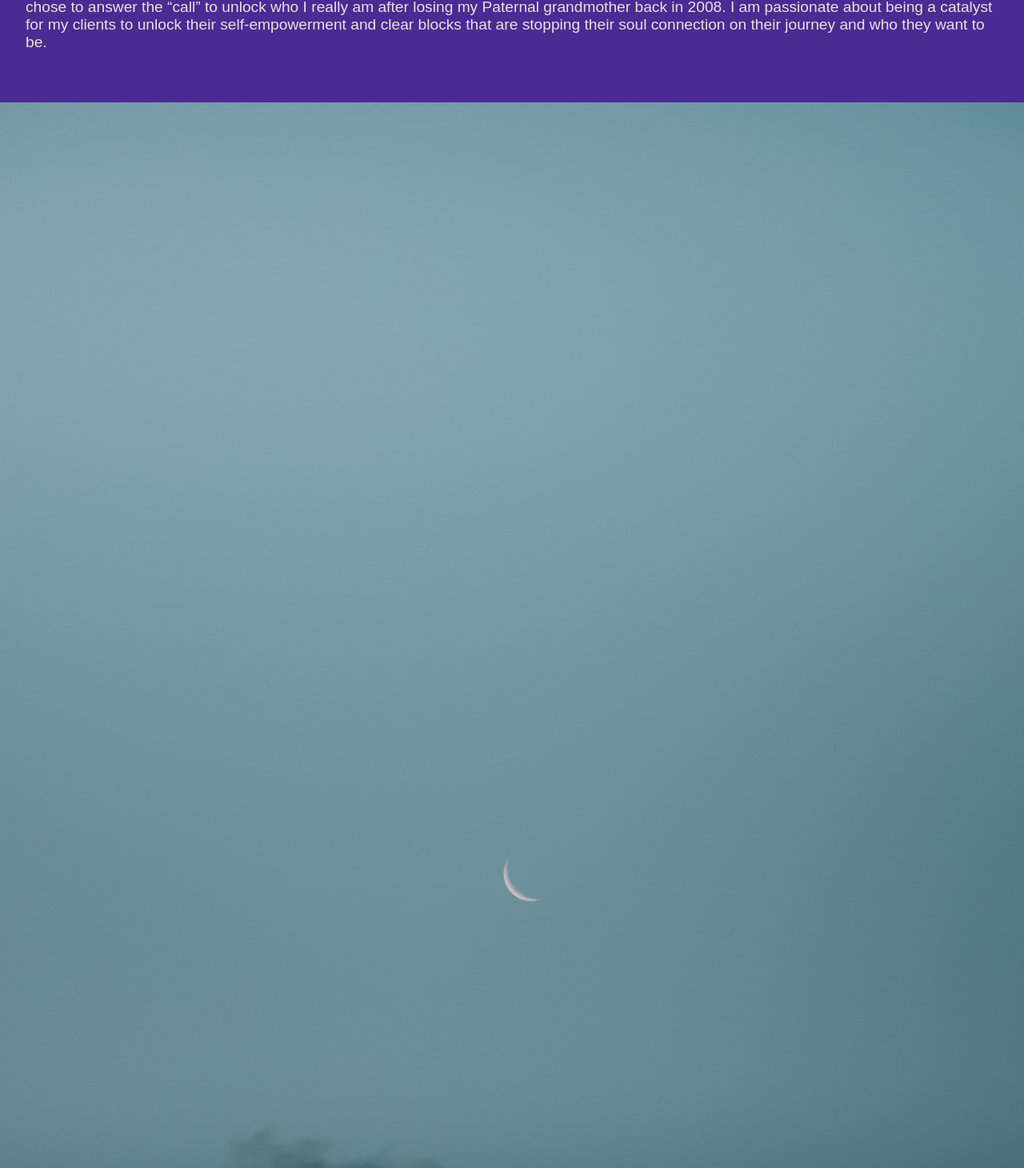
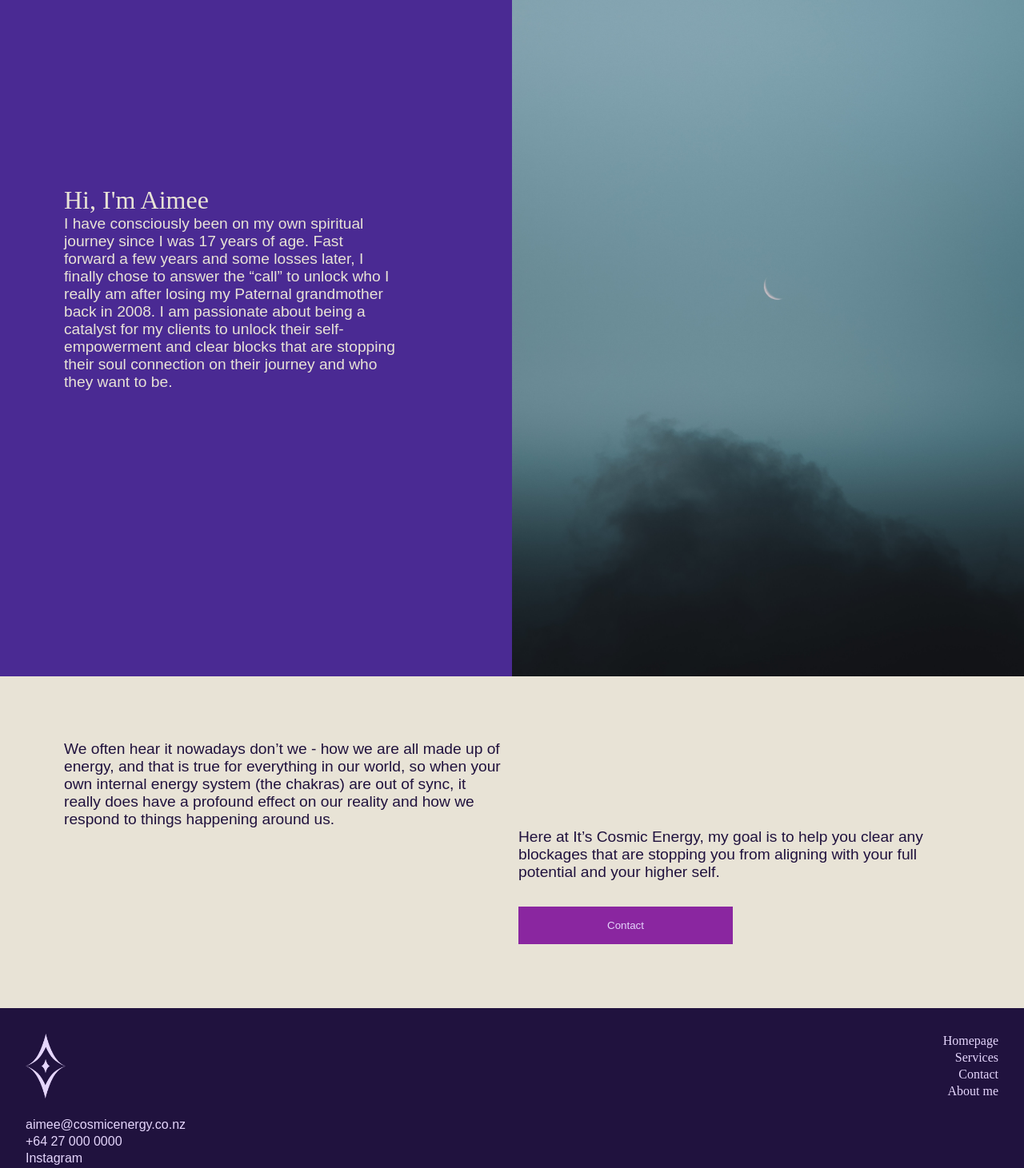
Before and after one commit to deshandeshandeshan/cosmicenergywithaimee, a React (Create React App) app in the folder client/: page /aboutme in a window 1280 px wide. Shown: the part 1058-2519 px from the top of the page at 80% size. Built offline with nearby package versions, Linux system fonts and the light colour scheme; a web font is replaced by a local one.

Commit message:
Css styling for contact and about me pages complete for tablet responsiveness

```diff
--- a/client/src/components/AboutMe.css
+++ b/client/src/components/AboutMe.css
@@ -1,4 +1,4 @@
-.aboutMeFirstSection {
+.aboutMeSectionOne {
 background-color: #4A2A93;
 color: #E8E3D6;
 }
@@ -8,7 +8,7 @@ background-color: #E8E3D6;
 color: #20123E;
 }
 
-.aboutMeSectionPadding {
+.aboutMeSectionPadding, .aboutMeIntroductionPadding {
     padding: 4rem 2rem;
 }
 
@@ -19,3 +19,67 @@ color: #20123E;
 .aboutMeTextPadding {
     padding-bottom: 2rem;
 }
+
+@media only screen and (min-width: 40rem) {
+    .aboutMeSectionOne {
+        display: grid;
+        grid-template-columns: repeat(2, 50%);
+    }
+
+    .aboutMeSectionOneimage {
+        object-fit: cover;
+        max-width: 100%;
+        min-height: 100%;
+    }
+
+    /* .aboutMeSectionPadding {
+        padding: 0;
+    } */
+
+    .aboutMeIntroduction {
+        display: grid;
+        grid-template-columns: repeat(4, 1fr);
+        align-items: center;
+        min-height: 40rem;
+    }
+
+    .aboutMeIntroductionPadding {
+        padding-left: 5rem;
+        padding-right: .5rem;
+    }
+
+    .aboutMeIntroductionGridItemA {
+        grid-column-start: 1;
+        grid-column-end: 4;
+        grid-template-rows: 1;
+    }
+
+    .aboutMeGrid {
+        display: grid;
+        grid-template-columns: repeat(8, 1fr);
+        grid-template-rows: repeat(3, auto);
+        gap: 0 1rem;
+        padding: 5rem;
+    }
+
+    .aboutMeItemA {
+        grid-column-start: 1;
+        grid-column-end: 5;
+        grid-row-start: 1;
+        grid-row-end: 2;
+    }
+
+    .aboutMeItemB {
+        grid-column-start: 5;
+        grid-column-end: 9;
+        grid-row-start: 2;
+        grid-row-end: 3;
+    }
+
+    .aboutMeItemC {
+        grid-column-start: 5;
+        grid-column-end: 7;
+        grid-row-start: 3;
+        grid-row-end: 4;
+    }
+}
--- a/client/src/components/AboutMe.js
+++ b/client/src/components/AboutMe.js
@@ -11,37 +11,42 @@ const AboutMe = () => {
         alt="dreamy setting with crystals and statues"
         width="100%"
       />
-      <div className="aboutMeFirstSection aboutMeSectionPadding">
+      <div className="aboutMeSectionOne">
+        <div className="aboutMeIntroductionPadding aboutMeIntroduction">
+          <div className="aboutMeIntroductionGridItemA">
             <h1 className="firstSectionHeading">Hi, I'm Aimee</h1>
             <p className="firstSectionText">
               I have consciously been on my own spiritual journey since I was 17
               years of age. Fast forward a few years and some losses later, I
               finally chose to answer the “call” to unlock who I really am after
               losing my Paternal grandmother back in 2008. I am passionate about
-          being a catalyst for my clients to unlock their self-empowerment and
-          clear blocks that are stopping their soul connection on their journey
-          and who they want to be.
+              being a catalyst for my clients to unlock their self-empowerment
+              and clear blocks that are stopping their soul connection on their
+              journey and who they want to be.
             </p>
+          </div>
         </div>
         <img
           src={skyMoon}
           alt="ethereal sky setting with clouds and crecent moon"
-        width="100%"
+          className="aboutMeSectionOneimage"
         />
-      <div className="aboutMeSecondSection aboutMeSectionPadding">
-        <p className="secondSectionText">
+      </div>
+
+      <div className="aboutMeSecondSection aboutMeSectionPadding aboutMeGrid">
+        <p className="secondSectionText aboutMeItemA">
           We often hear it nowadays don’t we - how we are all made up of energy,
           and that is true for everything in our world, so when your own
           internal energy system (the chakras) are out of sync, it really does
           have a profound effect on our reality and how we respond to things
           happening around us.
         </p>
-        <p className="secondSectionText aboutMeTextPadding">
+        <p className="secondSectionText aboutMeTextPadding aboutMeItemB">
           Here at It’s Cosmic Energy, my goal is to help you clear any blockages
           that are stopping you from aligning with your full potential and your
           higher self.
         </p>
-        <Link to="/contact">
+        <Link to="/contact" className="aboutMeItemC">
           <button className="button aboutMeButton">Contact</button>
         </Link>
       </div>
--- a/client/src/components/Contact.css
+++ b/client/src/components/Contact.css
@@ -40,3 +40,30 @@ input {
 .inputField {
     padding: .5rem;
 }
+
+@media only screen and (min-width: 40rem) {
+    .contactGrid {
+        display: grid;
+        grid-template-columns: repeat(8, 1fr);
+        grid-template-rows: repeat(3, auto);
+        gap: 0 1rem;
+        padding: 5rem;
+    }
+
+    .contactFormItemA {
+        grid-column-start: 3;
+        grid-row-start: 1;
+    }
+
+    .contactFormItemB {
+        grid-column-start: 3;
+        grid-column-end: 7;
+        grid-row-start: 2;
+    }
+
+    .contactFormItemC {
+        grid-column-start: 3;
+        grid-column-end: 7;
+        grid-row-start: 3;
+    }
+}
--- a/client/src/components/Contact.js
+++ b/client/src/components/Contact.js
@@ -3,12 +3,14 @@ import "./Contact.css";
 const Contact = () => {
   return (
     <main>
-      <div className="contactPage">
-        <h1 className="contactHeading colourLightPurple">Contact</h1>
-        <p className="contactIntro introPadding colourLightPurple">
+      <div className="contactPage contactGrid">
+        <h1 className="contactHeading colourLightPurple contactFormItemA">
+          Contact
+        </h1>
+        <p className="contactIntro introPadding colourLightPurple contactFormItemB">
           Enquire here for a service and I’ll get in contact
         </p>
-        <form className="contactForm colourLightPurple">
+        <form className="contactForm colourLightPurple contactFormItemC">
           <label for="name">Name:</label>
           <input
             className="formMargin inputField"
--- a/client/src/components/Homepage.css
+++ b/client/src/components/Homepage.css
@@ -3,6 +3,11 @@
     grid-template-columns: repeat(4, 1fr);
     gap: 0 1rem;
     padding: 0 2rem;
+}
+
+.gridCentered {
+    align-items: center;
+    min-height: 40rem;
 }
 
 img, svg {
@@ -61,8 +66,6 @@ img, svg {
 .homepageIntroductionGridItem {
     grid-column-start: 1;
     grid-column-end: 5;
-    grid-row-start: 2;
-    grid-row-end: 3;
 }
 
 .homepageIntroduction {
--- a/client/src/components/Homepage.js
+++ b/client/src/components/Homepage.js
@@ -12,7 +12,7 @@ const Homepage = () => {
         <HomepageSvgGradient />
       </div>
       <div className="homepageSectionOne">
-        <div className="homepageIntroduction centredVertically sectionOnegridPadding">
+        <div className="homepageIntroduction sectionOnegridPadding gridCentered">
           <p className="textColourCream textCentred homepageIntroductionGridItem">
             Cosmic Energy is a spiritual company founded by Aimee. Our services
             are designed to help you connect with your inner self and elevate
```
Lines whose indentation alone changed are shown as unchanged.
